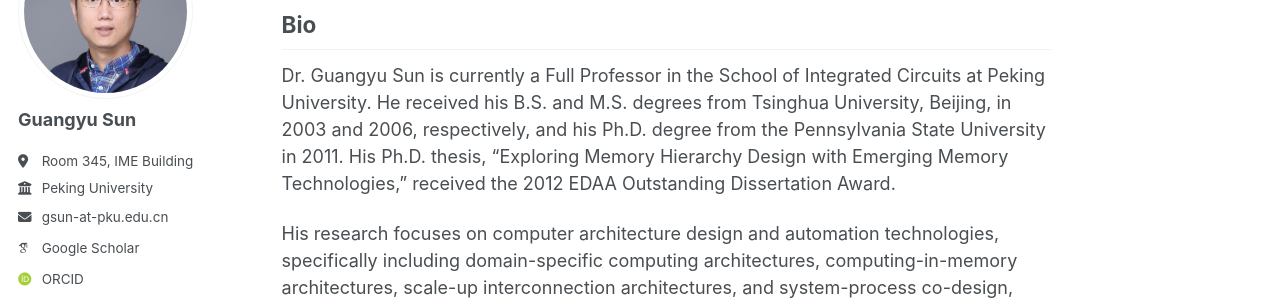
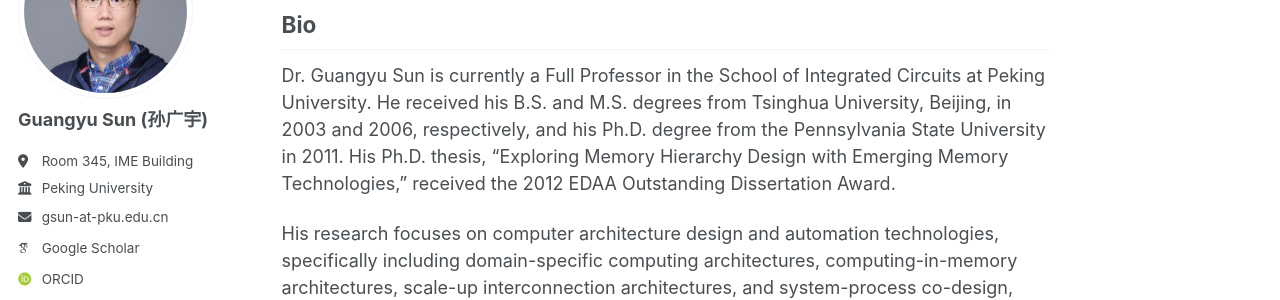
Before and after one commit to gsunpku/gsunpku.github.io, a Jekyll site: the page built from _pages/about.md, in a window 1280 px wide. Shown: the part 175-475 px from the top of the page. Built offline with Jekyll 4.4.1, drawn with Linux system fonts in a browser that asks for light colours; some web fonts are replaced; a script that is not in the unit is left out.

Commit message:
Update _config.yml

```diff
--- a/_config.yml
+++ b/_config.yml
@@ -24,7 +24,7 @@
 author:
   # Biographic information
   avatar           : "gsun.png"
-  name             : "Guangyu Sun"
+  name             : "Guangyu Sun (孙广宇)"
   pronouns         : # example: "she/her"
   bio              :  " "
   location         : "Room 345, IME Building"
```
